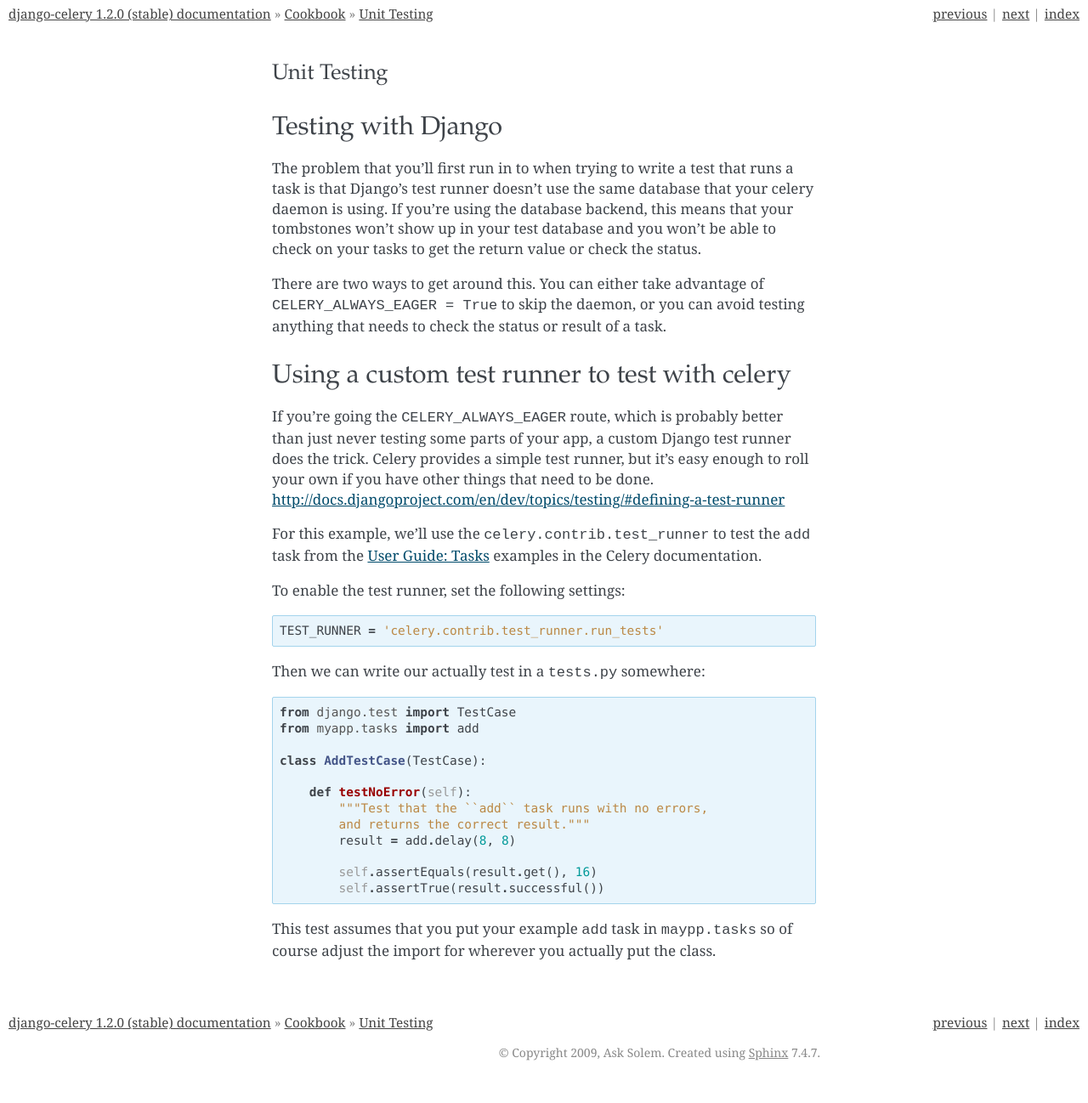
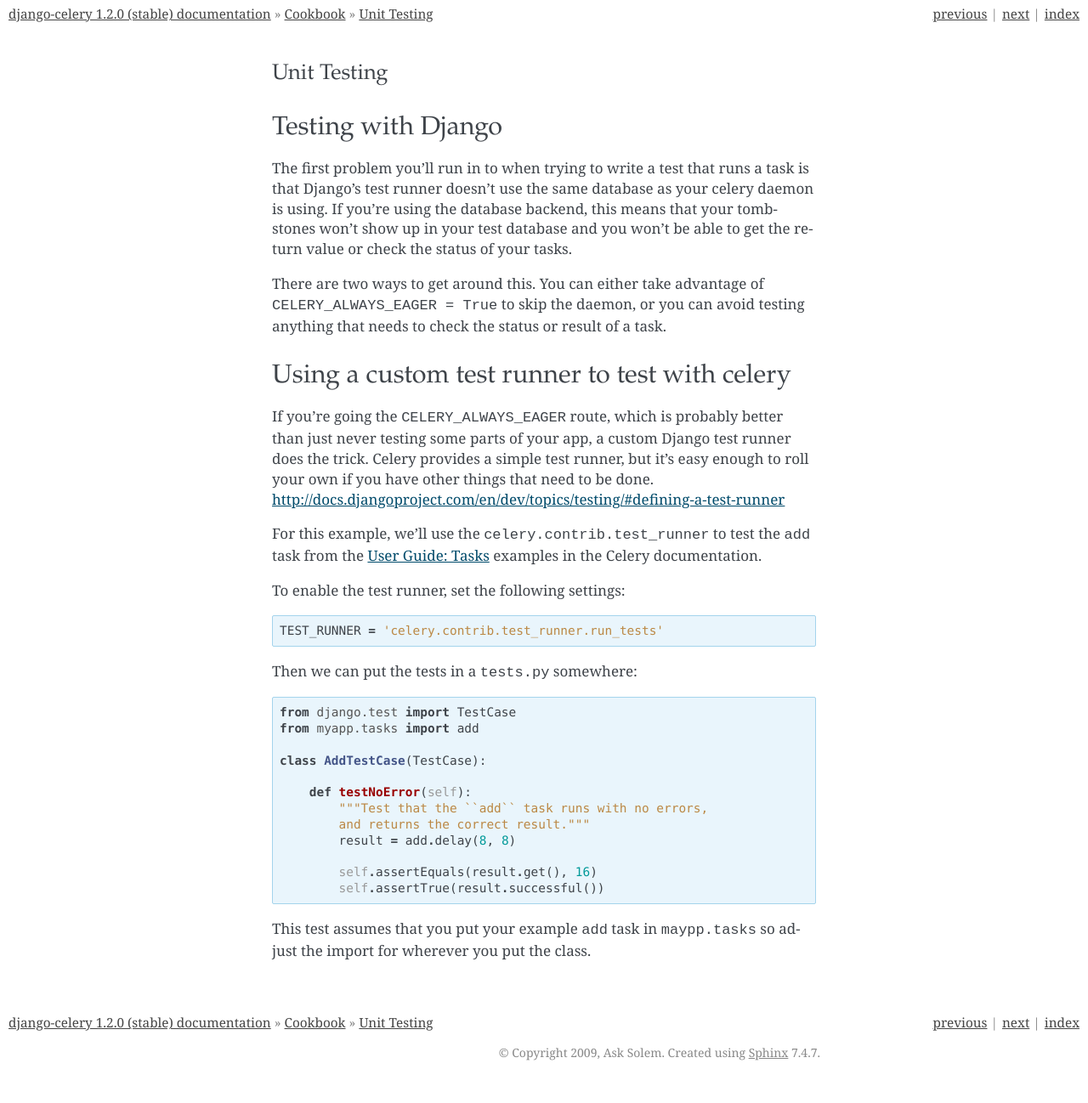
Before and after one commit to celery/django-celery, a Sphinx documentation site: the page built from docs/cookbook/unit-testing.rst, in a window 1280 px wide. Shown: the whole page at 85% size. Built offline with Sphinx 7.4.7, drawn with Linux system fonts in a browser that asks for light colours.

Commit message:
Some typo and language fixes

```diff
--- a/docs/cookbook/unit-testing.rst
+++ b/docs/cookbook/unit-testing.rst
@@ -5,11 +5,11 @@
 Testing with Django
 -------------------
 
-The problem that you'll first run in to when trying to write a test that runs a
-task is that Django's test runner doesn't use the same database that your celery
+The first problem you'll run in to when trying to write a test that runs a
+task is that Django's test runner doesn't use the same database as your celery
 daemon is using. If you're using the database backend, this means that your
-tombstones won't show up in your test database and you won't be able to check
-on your tasks to get the return value or check the status.
+tombstones won't show up in your test database and you won't be able to
+get the return value or check the status of your tasks.
 
 There are two ways to get around this. You can either take advantage of
 ``CELERY_ALWAYS_EAGER = True`` to skip the daemon, or you can avoid testing
@@ -36,7 +36,7 @@
 
     TEST_RUNNER = 'celery.contrib.test_runner.run_tests'
 
-Then we can write our actually test in a ``tests.py`` somewhere:
+Then we can put the tests in a ``tests.py`` somewhere:
 
 .. code-block:: python
 
@@ -55,4 +55,4 @@
 
 
 This test assumes that you put your example ``add`` task in ``maypp.tasks``
-so of course adjust the import for wherever you actually put the class.
+so adjust the import for wherever you put the class.
--- a/docs/reference/djcelery.models.rst
+++ b/docs/reference/djcelery.models.rst
@@ -27,8 +27,8 @@
 
 .. data:: TASK_STATUSES_CHOICES
 
-    Django choice tuple of possible task statuses, for usage in model/form
-    fields ``choices`` argument.
+    Django tuple of possible values for the task statuses, for usage in
+    model/form fields ``choices`` argument.
 
 .. class:: TaskMeta
 
```
Also changed, not shown: docs/getting-started/first-steps-with-django.rst (+4 -4 lines), docs/introduction.rst (+9 -8 lines), 1 other file.
